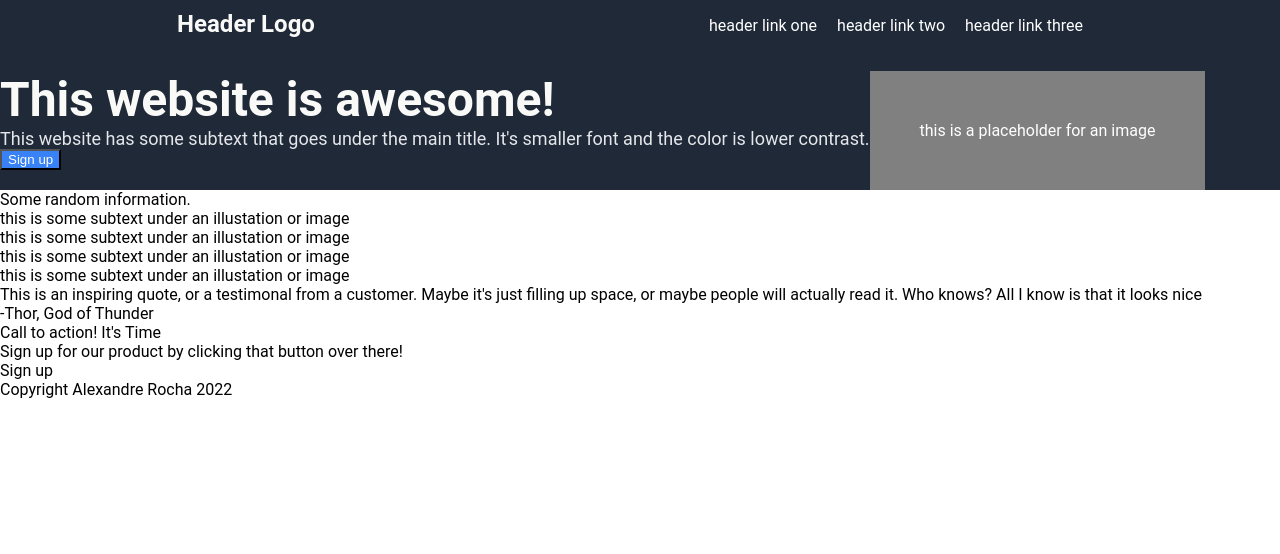
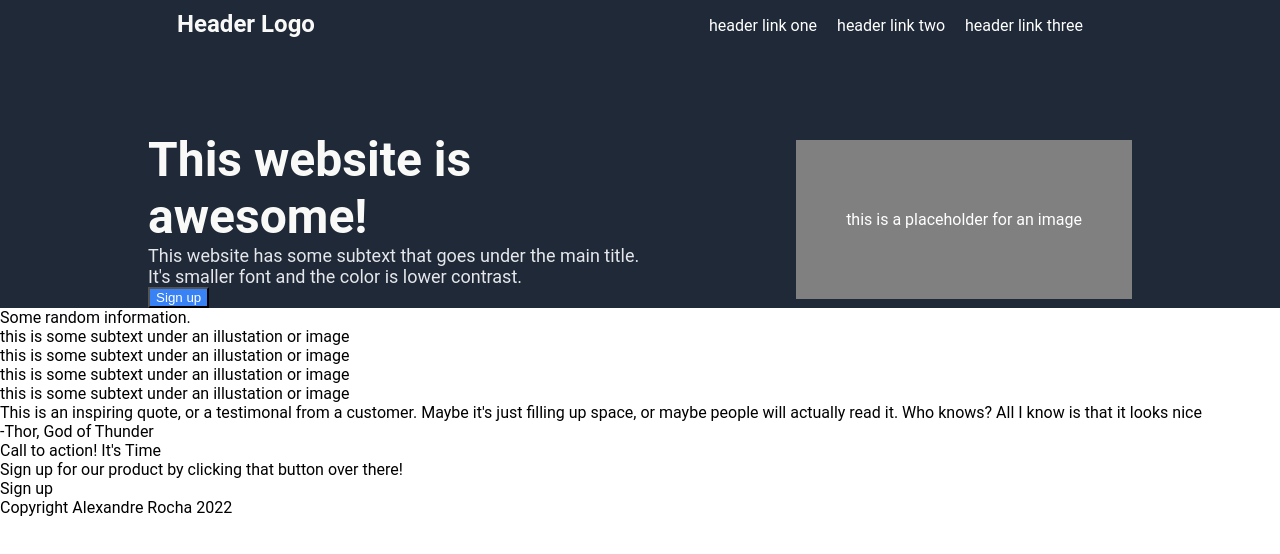
Before and after one commit to elaxrocha/foundations-landing-page, a plain HTML site: page index.html in a window 1280 px wide. Drawn offline with Linux system fonts and the light colour scheme.

Commit message:
Changes on istyle.css

```diff
--- a/style.css
+++ b/style.css
@@ -29,9 +29,11 @@ body{
 }
 
 .first-section{
-    padding-top: 20px;
+    padding-top: 80px;
     background-color: #1F2937;
     display: flex;
+    align-items: center;
+    justify-content:space-evenly;
 }
 
 .logo{
@@ -60,5 +62,10 @@ body{
 .image-placeholder{
     color:white;
     background-color: gray;
-    padding: 50px;
+    padding: 70px 50px 70px 50px;
 }
+
+
+.left-first{
+    max-width: 500px;
+}
```
